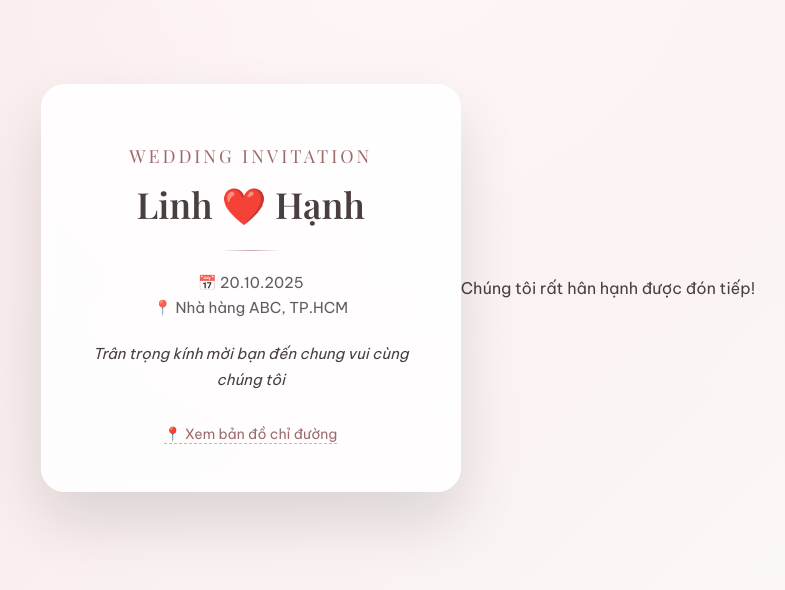
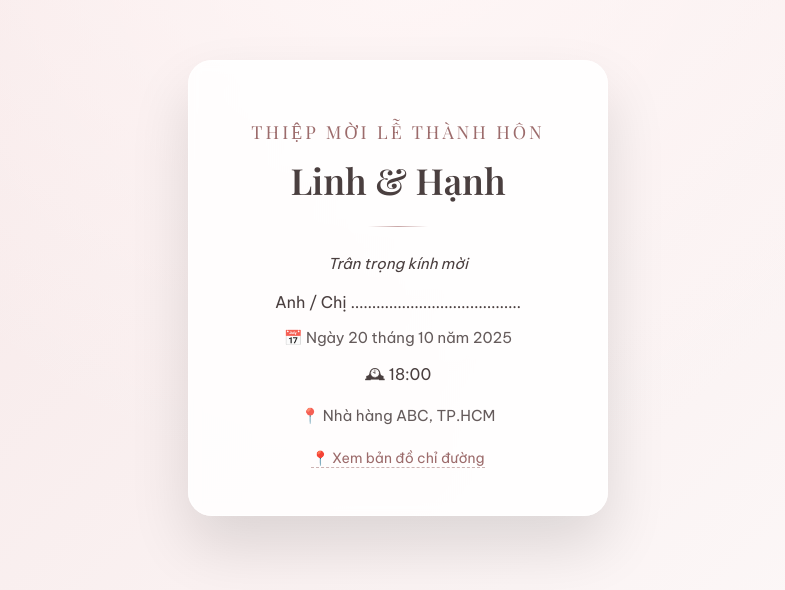
Before and after one commit to MRDC-L/linhhanh, a plain HTML site: page index.html in a window 1280 px wide. Shown: the part 112-702 px from the top of the page, without its empty margins (242-1027 px from the left). Drawn offline with nearby package versions, Linux system fonts and the light colour scheme.

Commit message:
Revise wedding invitation content and structure
Updated wedding invitation details and formatting.

```diff
--- a/index.html
+++ b/index.html
@@ -7,28 +7,34 @@
     <link rel="stylesheet" href="styles.css">
 </head>
 <body>
-    <div class="card">
-  <h1>Wedding Invitation</h1>
+   <div class="card">
+  <div class="photo-wrap">
+    <!-- Khi chưa có ảnh, có thể xóa img hoặc để trống -->
+    <!-- <img src="anh-cuoi.jpg" alt="Ảnh cưới"> -->
+  </div>
 
-  <h2>Linh ❤️ Hạnh</h2>
+  <h1>Thiệp Mời Lễ Thành Hôn</h1>
+
+  <h2>Linh <span>&</span> Hạnh</h2>
 
   <div class="divider"></div>
 
-  <p class="date">📅 20.10.2025</p>
+  <p class="invite">
+    Trân trọng kính mời
+  </p>
+
+  <p class="guest">
+    Anh / Chị ........................................
+  </p>
+
+  <p class="date">📅 Ngày 20 tháng 10 năm 2025</p>
+  <p class="time">🕰 18:00</p>
   <p class="place">📍 Nhà hàng ABC, TP.HCM</p>
-
-  <p class="invite">
-    Trân trọng kính mời bạn đến chung vui cùng chúng tôi
-  </p>
 
   <a class="map" href="https://maps.google.com" target="_blank">
     📍 Xem bản đồ chỉ đường
   </a>
 </div>
 
-        <div class="card-footer">
-            <p>Chúng tôi rất hân hạnh được đón tiếp!</p>
-        </div>
-    </div>
 </body>
 </html>
```
